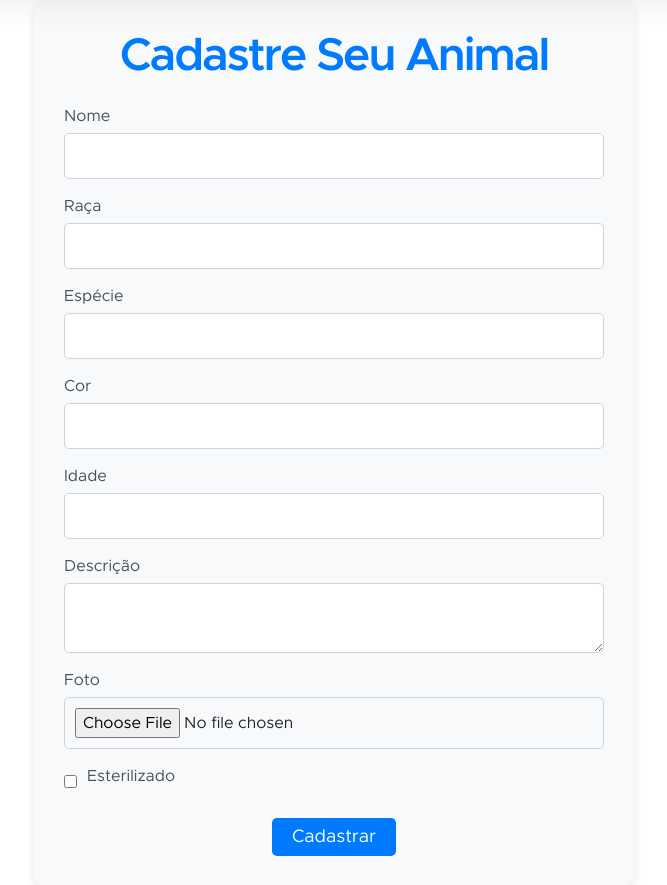
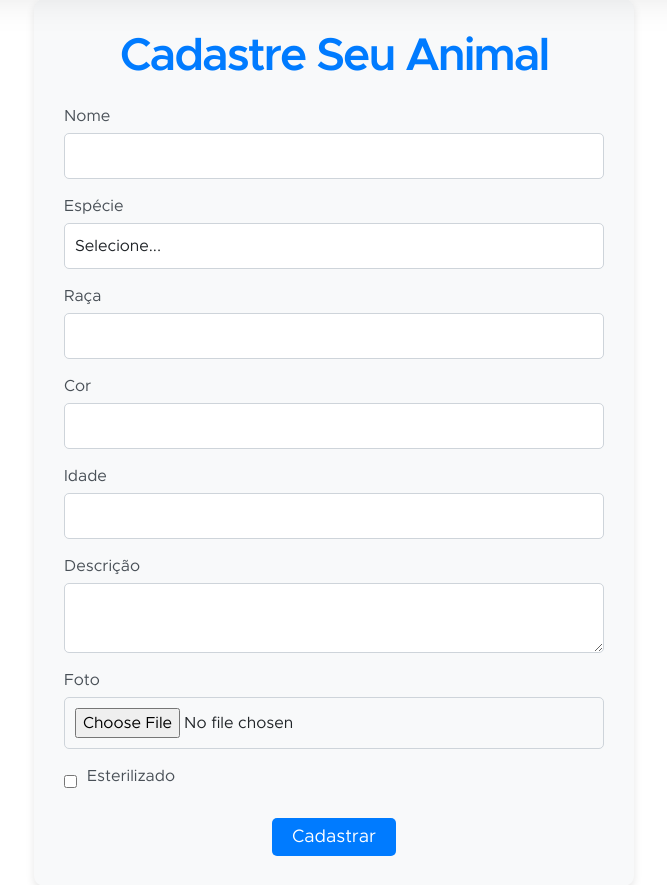
Before and after one commit to devkappiushon/Adote-me-2, a Flask app: page /anunciar in a window 1280 px wide. Shown: the part 134-1019 px from the top of the page, without its empty margins (306-973 px from the left). Run offline with Flask 3, Linux system fonts and the light colour scheme; a user stored in the database is signed in; some libraries are stand-ins or nearby versions.

Commit message:
menu suspenso

```diff
--- a/app/models/forms.py
+++ b/app/models/forms.py
@@ -1,5 +1,5 @@
 from flask_wtf import FlaskForm
-from wtforms import StringField, PasswordField, IntegerField, TextAreaField, FileField, SubmitField, ValidationError, validators, BooleanField
+from wtforms import StringField, PasswordField, IntegerField, TextAreaField, FileField, SubmitField, ValidationError, validators, BooleanField, SelectField
 from wtforms.validators import DataRequired, Email, Length
 from app.models.tables import User
 from flask_wtf.file import FileRequired, FileAllowed
@@ -32,7 +32,7 @@ class LoginForm(FlaskForm):
 class AnimalForm(FlaskForm):
     nome = StringField('Nome', validators=[DataRequired(), Length(min=4, max=20)])
     raca = StringField('Raça', validators=[DataRequired(), Length(max=50)])
-    especie = StringField('Espécie', validators=[DataRequired(), Length(max=50)])
+    especie = SelectField('Espécie',  choices=[('', 'Selecione...'), ('gato', 'Gato'), ('cachorro', 'Cachorro'), ('hamster', 'Hamster')], validators=[DataRequired()])
     cor = StringField('Cor', validators=[DataRequired(), Length(max=50)])
     idade = IntegerField('Idade', validators=[DataRequired()])
 
--- a/app/templates/cadastro.html
+++ b/app/templates/cadastro.html
@@ -6,9 +6,9 @@
     <meta name="viewport" content="width=device-width, initial-scale=1">
     <meta name="description" content="">
     <meta name="author" content="">
-    <link rel="apple-touch-icon" sizes="180x180" href="{{ url_for('static', filename='uploads/apple-touch-icon.png') }}">
-    <link rel="icon" type="image/png" sizes="32x32" href="{{ url_for('static', filename='uploads/favicon-32x32.png') }}">
-    <link rel="icon" type="image/png" sizes="16x16" href="{{ url_for('static', filename='uploads/favicon-16x16.png') }}">
+    <link rel="apple-touch-icon" sizes="180x180" href="{{ url_for('static', filename='uploads//favicon/apple-touch-icon.png') }}">
+    <link rel="icon" type="image/png" sizes="32x32" href="{{ url_for('static', filename='uploads/favicon/favicon-32x32.png') }}">
+    <link rel="icon" type="image/png" sizes="16x16" href="{{ url_for('static', filename='uploads/favicon/favicon-16x16.png') }}">
     <title>ADOTEMAIS</title>
 
     <!-- CSS FILES -->
--- a/app/templates/donate.html
+++ b/app/templates/donate.html
@@ -3,9 +3,9 @@
     <head>
         <meta charset="utf-8">
         <meta name="viewport" content="width=device-width, initial-scale=1">
-        <link rel="apple-touch-icon" sizes="180x180" href="{{ url_for('static', filename='uploads/apple-touch-icon.png') }}">
-        <link rel="icon" type="image/png" sizes="32x32" href="{{ url_for('static', filename='uploads/favicon-32x32.png') }}">
-        <link rel="icon" type="image/png" sizes="16x16" href="{{ url_for('static', filename='uploads/favicon-16x16.png') }}">
+        <link rel="apple-touch-icon" sizes="180x180" href="{{ url_for('static', filename='uploads//favicon/apple-touch-icon.png') }}">
+        <link rel="icon" type="image/png" sizes="32x32" href="{{ url_for('static', filename='uploads/favicon/favicon-32x32.png') }}">
+        <link rel="icon" type="image/png" sizes="16x16" href="{{ url_for('static', filename='uploads/favicon/favicon-16x16.png') }}">
         <meta name="description" content="">
         <meta name="author" content="">
 
--- a/app/templates/index.html
+++ b/app/templates/index.html
@@ -7,9 +7,9 @@
 
     <meta name="description" content="">
     <meta name="author" content="">
-    <link rel="apple-touch-icon" sizes="180x180" href="{{ url_for('static', filename='uploads/apple-touch-icon.png') }}">
-    <link rel="icon" type="image/png" sizes="32x32" href="{{ url_for('static', filename='uploads/favicon-32x32.png') }}">
-    <link rel="icon" type="image/png" sizes="16x16" href="{{ url_for('static', filename='uploads/favicon-16x16.png') }}">
+    <link rel="apple-touch-icon" sizes="180x180" href="{{ url_for('static', filename='uploads//favicon/apple-touch-icon.png') }}">
+    <link rel="icon" type="image/png" sizes="32x32" href="{{ url_for('static', filename='uploads/favicon/favicon-32x32.png') }}">
+    <link rel="icon" type="image/png" sizes="16x16" href="{{ url_for('static', filename='uploads/favicon/favicon-16x16.png') }}">
     <title>ADOTEMAIS</title>
 
     <!-- CSS FILES -->
--- a/app/templates/index_logged_in.html
+++ b/app/templates/index_logged_in.html
@@ -4,9 +4,9 @@
 <head>
     <meta charset="utf-8">
     <meta name="viewport" content="width=device-width, initial-scale=1">
-    <link rel="apple-touch-icon" sizes="180x180" href="{{ url_for('static', filename='uploads/apple-touch-icon.png') }}">
-    <link rel="icon" type="image/png" sizes="32x32" href="{{ url_for('static', filename='uploads/favicon-32x32.png') }}">
-    <link rel="icon" type="image/png" sizes="16x16" href="{{ url_for('static', filename='uploads/favicon-16x16.png') }}">
+    <link rel="apple-touch-icon" sizes="180x180" href="{{ url_for('static', filename='uploads//favicon/apple-touch-icon.png') }}">
+    <link rel="icon" type="image/png" sizes="32x32" href="{{ url_for('static', filename='uploads/favicon/favicon-32x32.png') }}">
+    <link rel="icon" type="image/png" sizes="16x16" href="{{ url_for('static', filename='uploads/favicon/favicon-16x16.png') }}">
     <meta name="description" content="">
     <meta name="author" content="">
 
--- a/app/templates/login2.html
+++ b/app/templates/login2.html
@@ -6,9 +6,9 @@
     <meta name="viewport" content="width=device-width, initial-scale=1">
     <meta name="description" content="">
     <meta name="author" content="">
-    <link rel="apple-touch-icon" sizes="180x180" href="{{ url_for('static', filename='uploads/apple-touch-icon.png') }}">
-    <link rel="icon" type="image/png" sizes="32x32" href="{{ url_for('static', filename='uploads/favicon-32x32.png') }}">
-    <link rel="icon" type="image/png" sizes="16x16" href="{{ url_for('static', filename='uploads/favicon-16x16.png') }}">
+    <link rel="apple-touch-icon" sizes="180x180" href="{{ url_for('static', filename='uploads//favicon/apple-touch-icon.png') }}">
+    <link rel="icon" type="image/png" sizes="32x32" href="{{ url_for('static', filename='uploads/favicon/favicon-32x32.png') }}">
+    <link rel="icon" type="image/png" sizes="16x16" href="{{ url_for('static', filename='uploads/favicon/favicon-16x16.png') }}">
     <title>ADOTEMAIS</title>
 
     <!-- CSS FILES -->
--- a/app/templates/news-detail.html
+++ b/app/templates/news-detail.html
@@ -6,9 +6,9 @@
 
         <meta name="description" content="">
         <meta name="author" content="">
-        <link rel="apple-touch-icon" sizes="180x180" href="{{ url_for('static', filename='uploads/apple-touch-icon.png') }}">
-        <link rel="icon" type="image/png" sizes="32x32" href="{{ url_for('static', filename='uploads/favicon-32x32.png') }}">
-        <link rel="icon" type="image/png" sizes="16x16" href="{{ url_for('static', filename='uploads/favicon-16x16.png') }}">
+        <link rel="apple-touch-icon" sizes="180x180" href="{{ url_for('static', filename='uploads//favicon/apple-touch-icon.png') }}">
+        <link rel="icon" type="image/png" sizes="32x32" href="{{ url_for('static', filename='uploads/favicon/favicon-32x32.png') }}">
+        <link rel="icon" type="image/png" sizes="16x16" href="{{ url_for('static', filename='uploads/favicon/favicon-16x16.png') }}">
 
         <title>Kind Heart Charity - News Detail</title>
 
--- a/app/templates/news.html
+++ b/app/templates/news.html
@@ -6,9 +6,9 @@
 
         <meta name="description" content="">
         <meta name="author" content="">
-        <link rel="apple-touch-icon" sizes="180x180" href="{{ url_for('static', filename='uploads/apple-touch-icon.png') }}">
-        <link rel="icon" type="image/png" sizes="32x32" href="{{ url_for('static', filename='uploads/favicon-32x32.png') }}">
-        <link rel="icon" type="image/png" sizes="16x16" href="{{ url_for('static', filename='uploads/favicon-16x16.png') }}">
+        <link rel="apple-touch-icon" sizes="180x180" href="{{ url_for('static', filename='uploads//favicon/apple-touch-icon.png') }}">
+        <link rel="icon" type="image/png" sizes="32x32" href="{{ url_for('static', filename='uploads/favicon/favicon-32x32.png') }}">
+        <link rel="icon" type="image/png" sizes="16x16" href="{{ url_for('static', filename='uploads/favicon/favicon-16x16.png') }}">
         <title>Kind Heart Charity - News Listing</title>
 
         <!-- CSS FILES -->
--- a/app/templates/registro.html
+++ b/app/templates/registro.html
@@ -4,9 +4,9 @@
 <head>
     <meta charset="UTF-8">
     <meta name="viewport" content="width=device-width, initial-scale=1">
-    <link rel="apple-touch-icon" sizes="180x180" href="{{ url_for('static', filename='uploads/apple-touch-icon.png') }}">
-    <link rel="icon" type="image/png" sizes="32x32" href="{{ url_for('static', filename='uploads/favicon-32x32.png') }}">
-    <link rel="icon" type="image/png" sizes="16x16" href="{{ url_for('static', filename='uploads/favicon-16x16.png') }}">
+    <link rel="apple-touch-icon" sizes="180x180" href="{{ url_for('static', filename='uploads//favicon/apple-touch-icon.png') }}">
+    <link rel="icon" type="image/png" sizes="32x32" href="{{ url_for('static', filename='uploads/favicon/favicon-32x32.png') }}">
+    <link rel="icon" type="image/png" sizes="16x16" href="{{ url_for('static', filename='uploads/favicon/favicon-16x16.png') }}">
     <title>ADOTEMAIS</title>
     <!-- CSS FILES -->
     <link href="{{ url_for('static', filename='css/bootstrap.min.css') }}" rel="stylesheet">
@@ -142,16 +142,16 @@
                     {% endfor %}
                 </div>
                 <div class="form-group">
-                    <label>{{ form.raca.label }}</label>
-                    {{ form.raca(class="form-control") }}
-                    {% for error in form.raca.errors %}
+                    <label>{{ form.especie.label }}</label>
+                    {{ form.especie(class="form-control") }}
+                    {% for error in form.especie.errors %}
                     <span class="text-danger">{{ error }}</span>
                     {% endfor %}
                 </div>
                 <div class="form-group">
-                    <label>{{ form.especie.label }}</label>
-                    {{ form.especie(class="form-control") }}
-                    {% for error in form.especie.errors %}
+                    <label>{{ form.raca.label }}</label>
+                    {{ form.raca(class="form-control") }}
+                    {% for error in form.raca.errors %}
                     <span class="text-danger">{{ error }}</span>
                     {% endfor %}
                 </div>
```
Also changed, not shown: app/templates/adotar.html (+4 -4 lines), app/static/uploads/1.jpg (deleted), app/static/uploads/LeSS-overview-diagram.png (deleted), app/static/uploads/favicon/android-chrome-192x192.png (renamed from app/static/uploads/android-chrome-192x192.png), app/static/uploads/favicon/android-chrome-512x512.png (renamed from app/static/uploads/android-chrome-512x512.png), app/static/uploads/favicon/apple-touch-icon.png (renamed from app/static/uploads/apple-touch-icon.png), app/static/uploads/favicon/favicon-16x16.png (renamed from app/static/uploads/favicon-16x16.png), app/static/uploads/favicon/favicon-32x32.png (renamed from app/static/uploads/favicon-32x32.png), app/static/uploads/favicon/favicon.ico (renamed from app/static/uploads/favicon.ico), app/static/uploads/ita-sede-848x477.jpg (deleted), storage.db.
